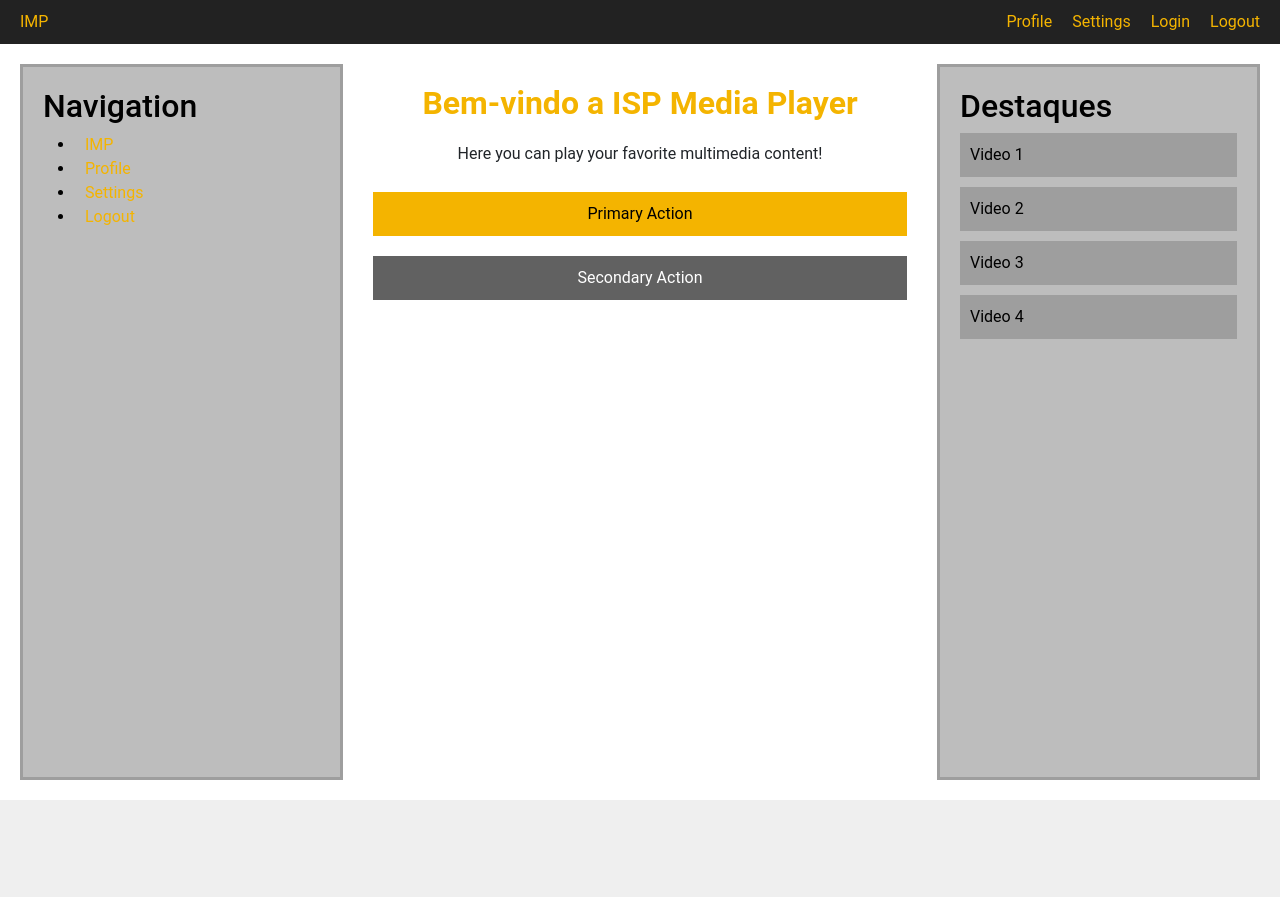
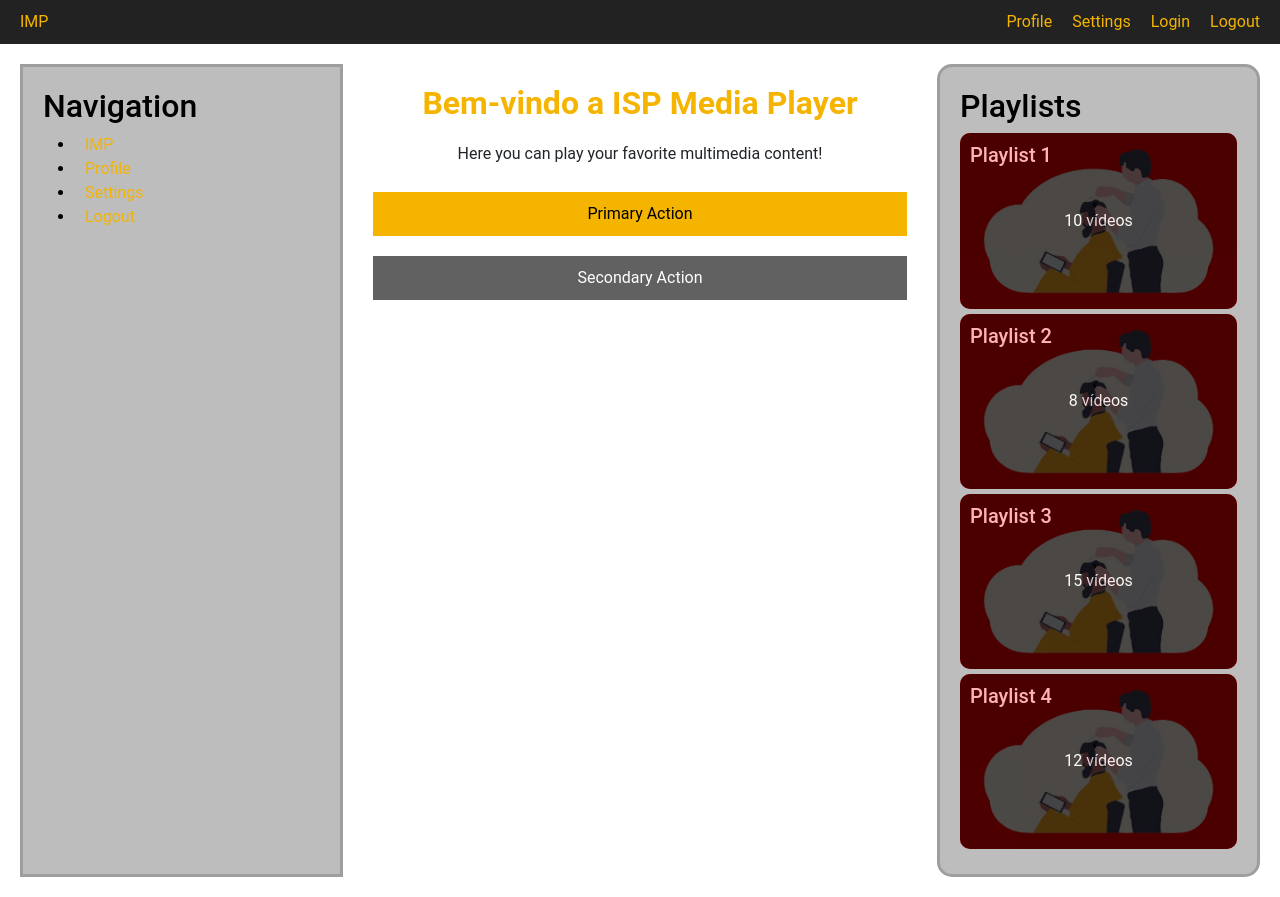
Before and after one commit to FediilvioPettrock/midia-isptec, a React (Create React App) app: page / in a window 1280 px wide. Before the commit the page ends 800 px from the top, so only its background shows below. Built offline with nearby package versions, Linux system fonts and the light colour scheme.

Commit message:
listagem de playlists

```diff
--- /dev/null
+++ b/src/components/ListPlaylists.js
@@ -0,0 +1,81 @@
+import styled from 'styled-components';
+import { BrowserRouter as Router, Link } from 'react-router-dom';
+import barbeiro from '../img/barbeiro.png';
+
+const PlaylistContainer = styled.div`
+  display: flex;
+  flex-direction: column;
+
+`;
+
+const PlaylistItem = styled(Link)`
+  position: relative;
+  margin-bottom: 5px;
+  cursor: pointer;
+  text-decoration: none;
+  color: #000;
+  background-color: red;
+  border-radius: 10px;
+
+  &:hover .overlay {
+    opacity: 0.8;
+  }
+
+  &:hover .poster {
+    opacity: 0.5;
+  }
+`;
+
+const Poster = styled.img`
+  width: 100%;
+  height: auto;
+  border-radius: 10px;
+`;
+const PlaylistTitle = styled.h5`
+    position: absolute;
+    left: 10px;
+    top: 10px;
+`;
+
+const Overlay = styled.div`
+  position: absolute;
+  top: 0;
+  left: 0;
+  width: 100%;
+  height: 100%;
+  background-color: rgba(0, 0, 0);
+  color: #fff;
+  display: flex;
+  align-items: center;
+  justify-content: center;
+  border-radius: 10px;
+  opacity: 0.7;
+  transition: opacity 0.3s ease;
+`;
+
+const playlists = [
+    { id: 1, name: 'Playlist 1', poster: barbeiro, videoCount: 10 },
+    { id: 2, name: 'Playlist 2', poster: barbeiro, videoCount: 8 },
+    { id: 3, name: 'Playlist 3', poster: barbeiro, videoCount: 15 },
+    { id: 4, name: 'Playlist 4', poster: barbeiro, videoCount: 12 },
+  ];
+
+function ListPlaylists() {
+    return (
+        <PlaylistContainer>
+            {playlists.map(playlist => (
+                <PlaylistItem key={playlist.id} to={`/playlist/${playlist.id}`}>
+                <Poster className="poster" src={playlist.poster} alt={playlist.name} />
+                <Overlay className="overlay">
+                    <PlaylistTitle>
+                        {playlist.name}
+                    </PlaylistTitle>
+                    <span>{playlist.videoCount} vídeos</span>
+                </Overlay>
+                </PlaylistItem>
+            ))}
+        </PlaylistContainer>
+    );
+}
+
+export default ListPlaylists;
--- a/src/pages/HomePage.js
+++ b/src/pages/HomePage.js
@@ -2,6 +2,7 @@ import React, { useState } from 'react';
 import styled from 'styled-components';
 import { BrowserRouter as Router, Link } from 'react-router-dom';
 import { FaBars, FaTimes } from 'react-icons/fa';
+import ListPlaylists from '../components/ListPlaylists';
 
 // Estilos para o container principal e colunas
 const AppContainer = styled.div`
@@ -124,6 +125,7 @@ const RightColumn = styled.div`
   display: flex;
   flex-direction: column;
   border: solid #9E9E9E;
+  border-radius: 15px;
 
   @media (max-width: 768px) {
     order: 3;
@@ -138,17 +140,17 @@ const WelcomeMessage = styled.h1`
   color: #F4B400; /* Cabeçalhos e Links Importantes */
 `;
 
-const ContentList = styled.ul`
-  list-style: none;
-  padding: 0;
-`;
+// const ContentList = styled.ul`
+//   list-style: none;
+//   padding: 0;
+// `;
 
-const ContentItem = styled.li`
-  margin-bottom: 10px;
-  padding: 10px;
-  background-color: #9E9E9E; /* Bordas e Linhas Divisórias */
-  color: #000000; /* Texto Principal */
-`;
+// const ContentItem = styled.li`
+//   margin-bottom: 10px;
+//   padding: 10px;
+//   background-color: #9E9E9E; /* Bordas e Linhas Divisórias */
+//   color: #000000; /* Texto Principal */
+// `;
 
 const PrimaryButton = styled.button`
   background-color: #F4B400; /* Botões Primários */
@@ -176,7 +178,8 @@ const SecondaryButton = styled.button`
   }
 `;
 
-const Home = () => {
+
+const HomePage = () => {
   const [isOpen, setIsOpen] = useState(false);
 
   const toggleMenu = () => {
@@ -222,13 +225,8 @@ const Home = () => {
             {/* Aqui você pode adicionar o componente de reprodução multimídia */}
           </CenterColumn>
           <RightColumn>
-            <h2>Destaques</h2>
-            <ContentList>
-              <ContentItem>Video 1</ContentItem>
-              <ContentItem>Video 2</ContentItem>
-              <ContentItem>Video 3</ContentItem>
-              <ContentItem>Video 4</ContentItem>
-            </ContentList>
+            <h2>Playlists</h2>
+            <ListPlaylists />
           </RightColumn>
         </ContentWrapper>
       </HomeContainer>
@@ -236,4 +234,4 @@ const Home = () => {
   );
 };
 
-export default Home;
+export default HomePage;
```
Also changed, not shown: src/img/kitema-money.jpg (added).
